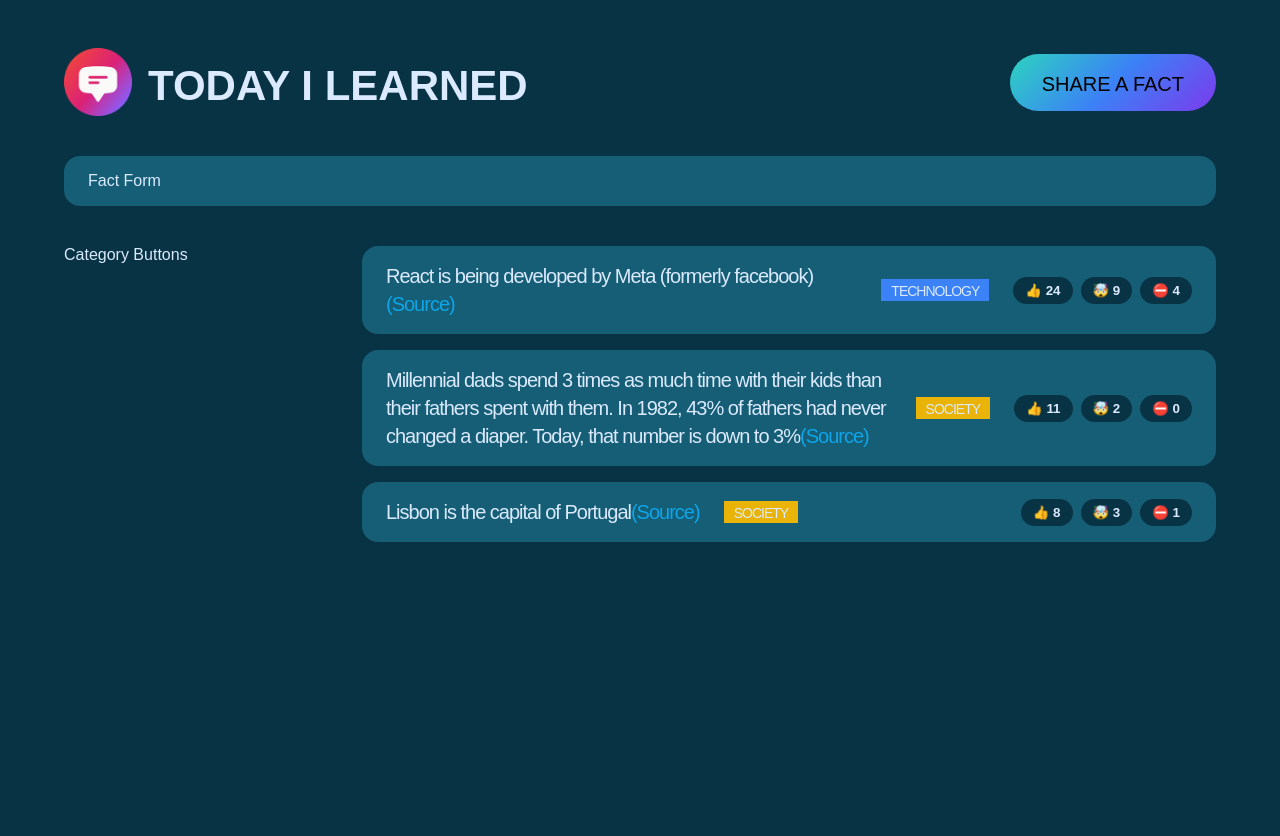
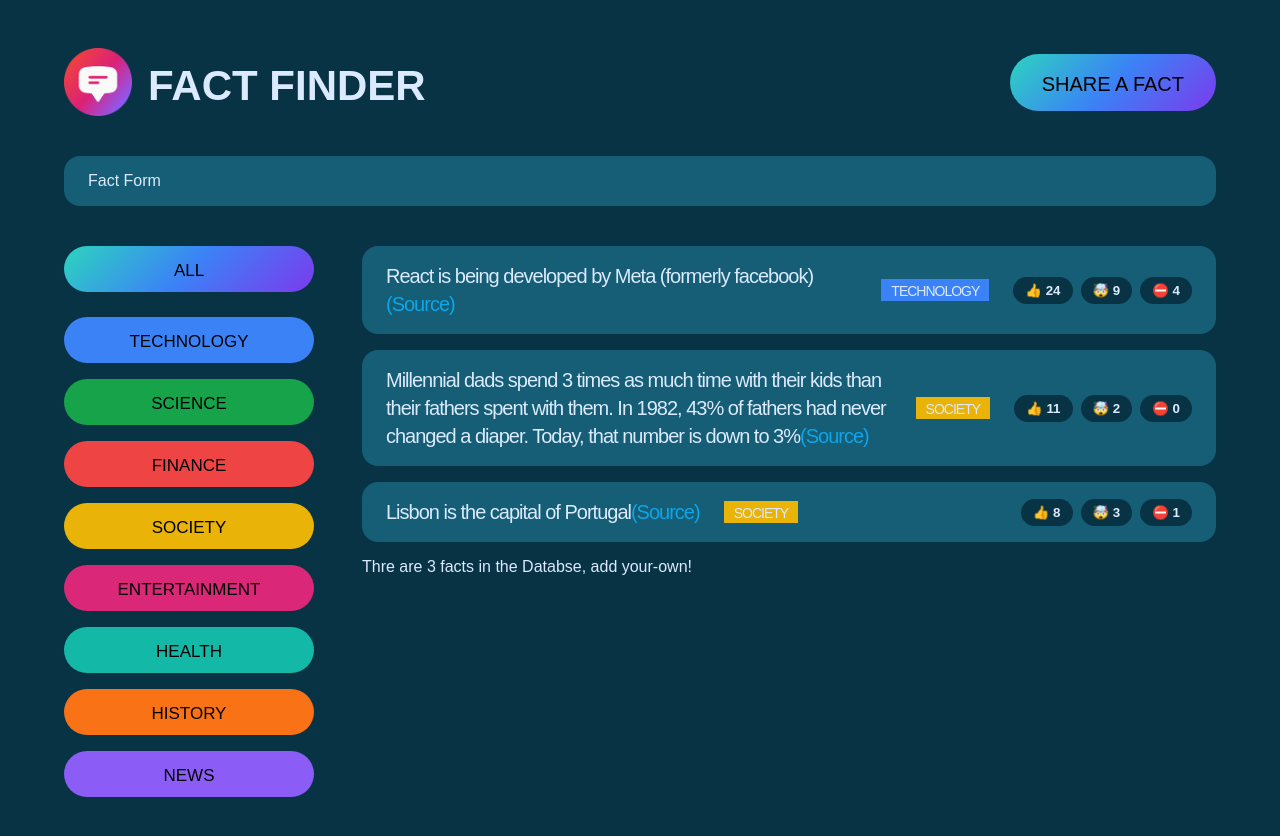
Before and after one commit to pramodyar/Jons_Full_Stuck, a React (Create React App) app in the folder today-i-learned/: page / in a window 1280 px wide. Shown: the top 836 px of the page. Before the commit the page ends 800 px from the top, so only its background shows below. Built offline with nearby package versions, Linux system fonts and the light colour scheme; a web font is replaced by a local one.

Commit message:
Hide and Show the form using state

```diff
--- a/today-i-learned/public/index.html
+++ b/today-i-learned/public/index.html
@@ -24,7 +24,7 @@
       work correctly both with client-side routing and a non-root public URL.
       Learn how to configure a non-root public URL by running `npm run build`.
     -->
-    <title>Today I Learned</title>
+    <title>Fact Finder</title>
     <link rel="preconnect" href="https://fonts.googleapis.com" />
     <link rel="preconnect" href="https://fonts.gstatic.com" crossorigin />
     <link
--- a/today-i-learned/src/App.js
+++ b/today-i-learned/src/App.js
@@ -1,4 +1,5 @@
 import "./style.css";
+import { useState } from "react";
 
 const initialFacts = [
   {
@@ -46,29 +47,39 @@ const CATEGORIES = [
 ];
 
 function APP() {
+  // 1. Define state variable
+  const [visible, setVisibility] = useState(true);
+
   return (
     <>
       {/*  HEADER */}
-      <Header />
-      <NewFactForm />
+      <header className="header">
+        <div className="logo">
+          <img src="logo.png" alt="Today I Learned" />
+          <h1>Fact Finder</h1>
+        </div>
+        <button
+          className="btn btn-large fact-btn"
+          //3. update state variable (This part is really necessary to re-render the react compononts, thsis a functin definition and not a function call )
+          onClick={() => setVisibility((cur) => !cur)}
+        >
+          Share a fact
+        </button>
+      </header>
+      {/* 2. use state variable */}
+      {visible ? <NewFactForm /> : null}
       <main className="main">
         <CategoryFilter />
         <FactList />
       </main>
+
+      {/*  //////////This is for  the testing perpose: /////////////////////// */}
+      {/*
+      <Counter />
+      <Hide />
+      */}
+      {/*  //////////////////////////////////////////// /////////////////////// */}
     </>
-  );
-}
-
-// HEADER
-function Header() {
-  return (
-    <header className="header">
-      <div className="logo">
-        <img src="logo.png" alt="Today I Learned" />
-        <h1>Today I Learned</h1>
-      </div>
-      <button className="btn btn-large fact-btn">Share a fact</button>
-    </header>
   );
 }
 
@@ -79,7 +90,25 @@ function NewFactForm() {
 
 // FILETER BUTTONS
 function CategoryFilter() {
-  return <aside>Category Buttons</aside>;
+  return (
+    <aside>
+      <ul>
+        <li>
+          <button className="btn btn-all-categories">ALL</button>
+        </li>
+        {CATEGORIES.map((cat) => (
+          <li className="Category" key={cat.name}>
+            <button
+              className="btn btn-category"
+              style={{ backgroundColor: cat.color }}
+            >
+              {cat.name}
+            </button>
+          </li>
+        ))}
+      </ul>
+    </aside>
+  );
 }
 
 //FACT LIST
@@ -97,6 +126,7 @@ function FactList() {
           <Fact fact={el} key={el.id} /> //passing values via props
         ))}
       </ul>
+      <p>Thre are {fact.length} facts in the Databse, add your-own!</p>
     </section>
   );
 }
@@ -135,3 +165,39 @@ function Fact({ fact }) {
 }
 
 export default APP;
+
+/////// simple count function for learn Ract 'State' concept
+
+// function Counter() {
+//   const [state, setCount] = useState(0); // useState() returns an array: [state_value, function]
+
+//   return (
+//     <div>
+//       <span style={{ fontSize: "24px" }}>Count:{state} </span>
+//       <button
+//         className="btn btn-large"
+//         onClick={() => setCount((current) => current + 1)}
+//       >
+//         Click ME!
+//       </button>
+//     </div>
+//   );
+// }
+
+// function Hide() {
+//   const [state, setVisibility] = useState(false); // useState() returns an array: [state_value, function]
+//   return (
+//     <div>
+//       {state ? (
+//         <span style={{ fontSize: "24px" }}>THIS IS SIMPE FORM FIELD</span>
+//       ) : null}
+
+//       <button
+//         className="btn btn-large"
+//         onClick={() => setVisibility((cur) => !cur)}
+//       >
+//         Click ME!
+//       </button>
+//     </div>
+//   );
+// }
--- a/today-i-learned/src/style.css
+++ b/today-i-learned/src/style.css
@@ -20,7 +20,7 @@ body {
 }
 
 /* MAIN LAYOUT */
-.container {
+#root {
   max-width: 1500px;
   margin: 0px auto;
 }
```
